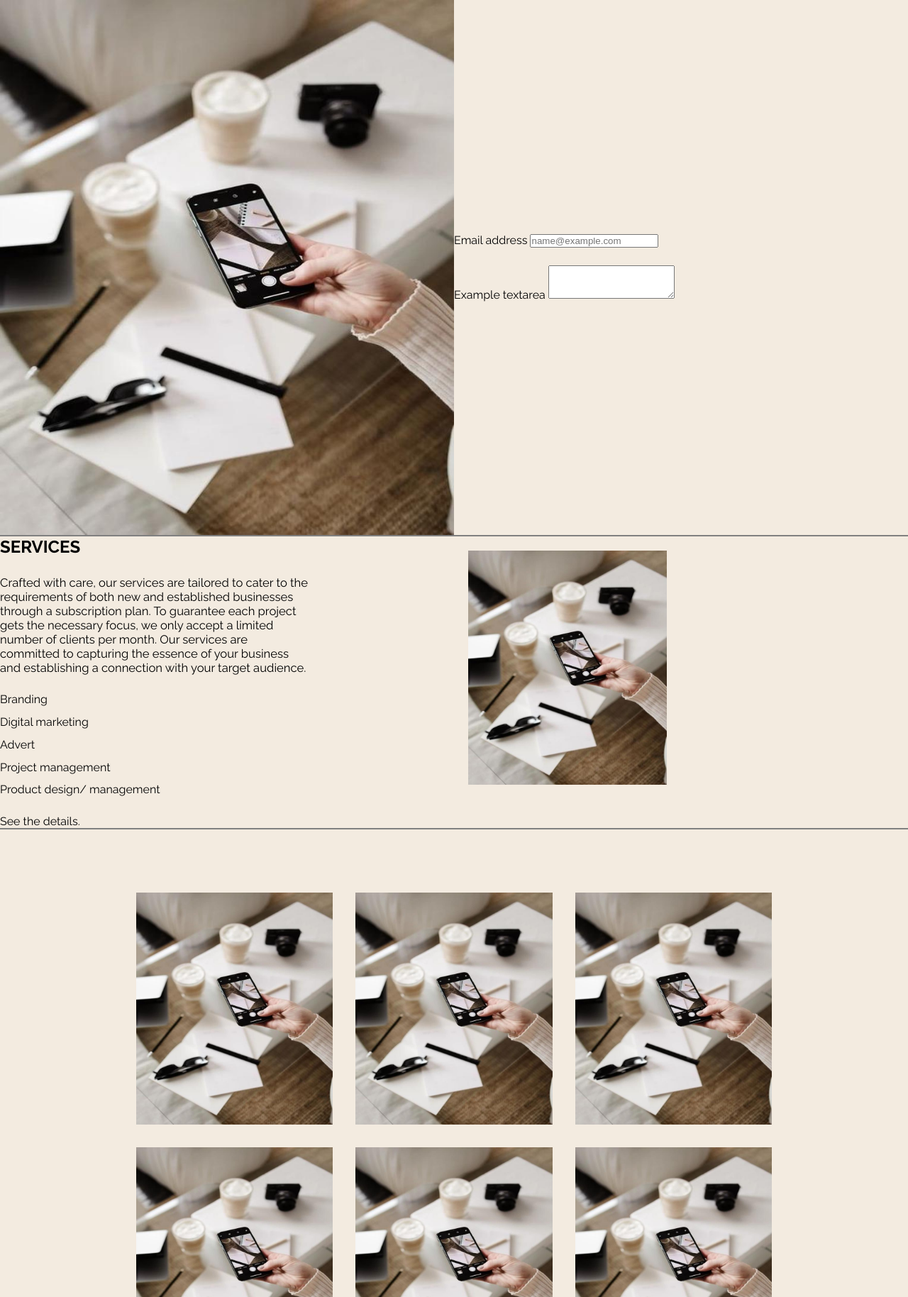
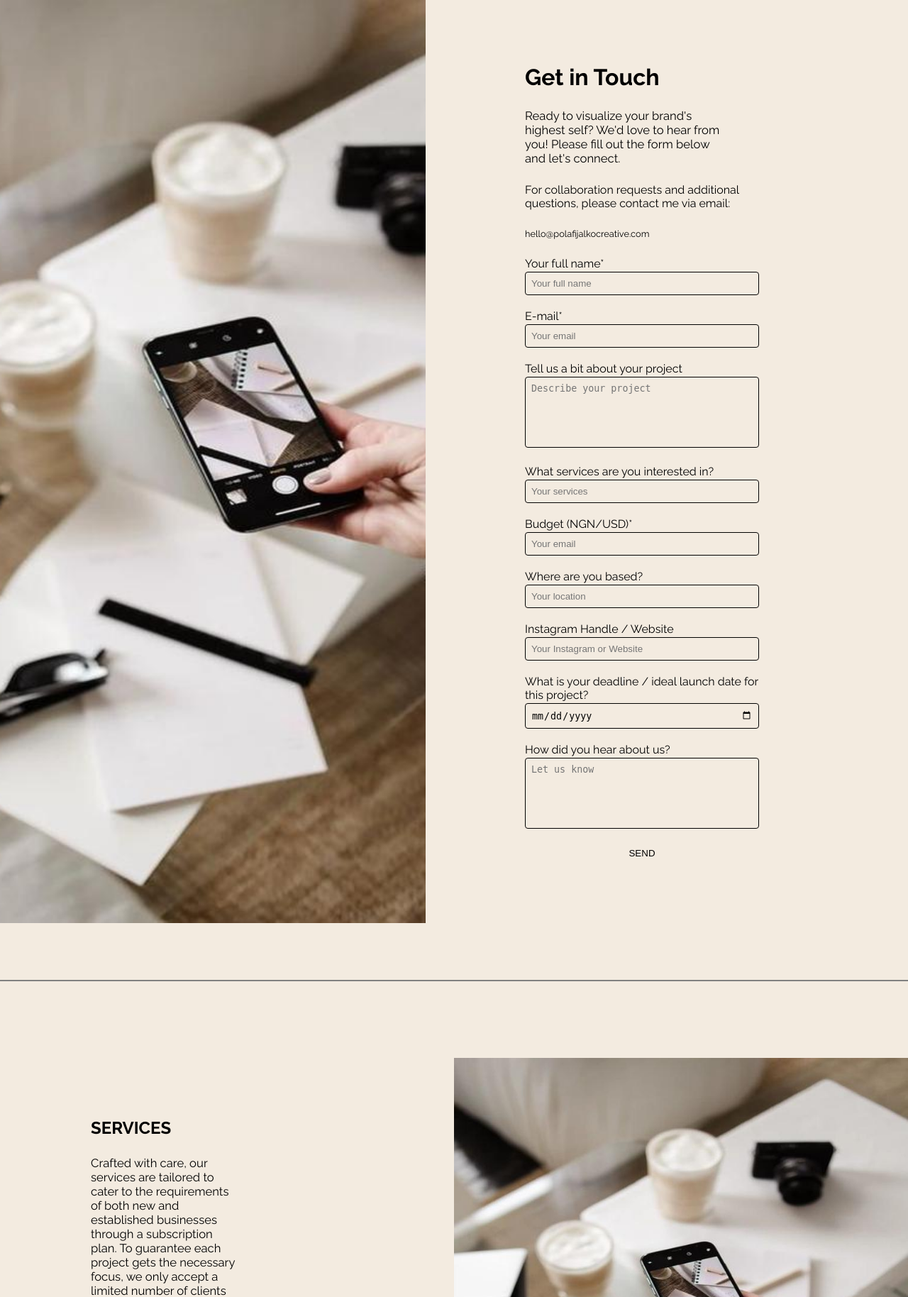
Before and after one commit to sirunique/Agencyportfolio, a PHP site: page /inquire in a window 1280 px wide. Shown: the part 94-1922 px from the top of the page at 71% size. Run offline with PHP 8.4, Linux system fonts and the light colour scheme; some libraries are stand-ins or nearby versions.

Commit message:
Form updated

```diff
--- a/pages/inquire/index.php
+++ b/pages/inquire/index.php
@@ -4,28 +4,50 @@ include('./components/header.php');
 include('./pages/inquire/inquire_css.php');
 ?>
 
-<!-- Include Bootstrap CSS only for this page -->
-<!-- <link href="https://stackpath.bootstrapcdn.com/bootstrap/4.5.2/css/bootstrap.min.css" rel="stylesheet"> -->
 
-<!-- Include jQuery and Bootstrap JS only for this page -->
-<!-- <script src="https://code.jquery.com/jquery-3.5.1.slim.min.js"></script>
-<script src="https://cdn.jsdelivr.net/npm/@popperjs/core@2.5.2/dist/umd/popper.min.js"></script>
-<script src="https://stackpath.bootstrapcdn.com/bootstrap/4.5.2/js/bootstrap.min.js"></script> -->
 
 <!-- Page Content -->
 <div class="section contact row contact--1">
     <img class='grid-img' src="images/IMG-20240906-WA0012.jpg" alt="images">
 
-    <form class="element-align">
-        <div class="mb-3">
-            <label for="exampleFormControlInput1" class="form-label">Email address</label>
-            <input type="email" class="form-control" id="exampleFormControlInput1" placeholder="name@example.com">
-        </div>
-        <div class="mb-3">
-            <label for="exampleFormControlTextarea1" class="form-label">Example textarea</label>
-            <textarea class="form-control" id="exampleFormControlTextarea1" rows="3"></textarea>
-        </div>
-    </form>
+    <div class="text element-align">
+        <h1>Get in Touch</h1>
+        <p>Ready to visualize your brand's highest self? We'd love to hear from you! Please fill out the form below and let's connect.</p>
+        <span>For collaboration requests and additional questions,
+            please contact me via email:</span>
+        <a class="inquire" href="#">hello@polafijalkocreative.com</a>
+
+        <form>
+            <label for="name">Your full name*</label>
+            <input type="text" id="name" name="name" placeholder="Your full name" required>
+
+            <label for="email">E-mail*</label>
+            <input type="email" id="email" name="email" placeholder="Your email" required>
+
+            <label for="project">Tell us a bit about your project</label>
+            <textarea id="project" name="project" placeholder="Describe your project"></textarea>
+
+            <label for="services">What services are you interested in?</label>
+            <input type="text" id="services" name="services" placeholder="Your services" required>
+
+            <label for="budget">Budget (NGN/USD)*</label>
+            <input type="number" id="email" name="email" placeholder="Your email" required>
+
+            <label for="location">Where are you based?</label>
+            <input type="text" id="location" name="location" placeholder="Your location">
+
+            <label for="instagram">Instagram Handle / Website</label>
+            <input type='url' id="instagram" name="instagram" placeholder="Your Instagram or Website">
+
+            <label for="deadline">What is your deadline / ideal launch date for this project?</label>
+            <input type="date" id="deadline" name="deadline" placeholder="Your deadline">
+
+            <label for="hear-about">How did you hear about us?</label>
+            <textarea id="hear-about" name="hear-about" placeholder="Let us know"></textarea>
+
+            <button type="submit">SEND</button>
+        </form>
+    </div>
 </div>
 
 <section class="section contact row contact--2">
@@ -44,7 +66,7 @@ include('./pages/inquire/inquire_css.php');
         <a class="inquire" href="#">See the details.</a>
     </div>
 
-    <img class='grid-img section_2-img img5' src="images/IMG-20240906-WA0012.jpg" alt="images">
+    <img class='text-img' src="images/IMG-20240906-WA0012.jpg" alt="images">
 </section>
 
 <section class="section contact row contact--3">
--- a/pages/inquire/inquire_css.php
+++ b/pages/inquire/inquire_css.php
@@ -1,19 +1,61 @@
 <style>
     .section {
+        padding: 0;
+    }
+
+    .contact {
         display: grid;
         grid-template-columns: 1fr;
     }
 
+    .contact:not(:nth-of-type(2)) {
+        display: none;
+    }
+
+    .contact--1 img {
+        display: none;
+    }
+
+    span {
+        font-size: 1rem;
+    }
+
+    a {
+        font-size: .8rem;
+    }
+
+    /* Form */
+    input,
+    textarea,
+    select {
+        width: 100%;
+        padding: 8px;
+        margin: 2px 0 20px 0;
+        border: 1px solid black;
+        border-radius: 4px;
+        background-color: transparent;
+    }
+
+    textarea {
+        height: 100px;
+        resize: none;
+    }
+
+    button {
+        width: 100%;
+        background-color: transparent;
+        border: none;
+        cursor: pointer;
+    }
+
+    button:hover {
+        color: gray
+    }
+
+    /* Form */
+
     .row:not(:last-child) {
         border-bottom: 2px solid grey;
-    }
-
-    .element-align {
-        display: flex;
-        flex-direction: column;
-        justify-content: left;
-        gap: 1.5rem;
-        padding: 25px;
     }
 
     .grid-img {
@@ -22,11 +64,6 @@
         height: 100%;
         object-fit: cover;
         display: block;
-    }
-
-    .contact--1 img,
-    .contact--2 {
-        display: none;
     }
 
     .contact--3 {
@@ -38,32 +75,33 @@
 
     /* Desktop and tablet view */
     @media only screen and (min-width: 780px) {
-
-        .section {
+        .contact {
             grid-template-columns: 1fr 1fr;
+            justify-content: center;
+            align-items: center;
+            gap: 5rem;
         }
 
-        .contact {
-            justify-content: space-between;
+        .contact--1 img {
+            display: block;
         }
 
         .element-align {
-            align-items: left;
             justify-content: center;
             gap: 2vw;
             width: 80%;
-            padding: 0;
         }
 
-        .img5 {
-            height: 90%;
-            width: 25vw;
+        .text-img {
+            height: 50%;
+            width: 50%;
+            object-fit: cover;
+            display: block;
         }
 
+        .contact:not(:nth-of-type(2)) {
+            display: flex;
 
-        .contact--1 img,
-        .contact--2 {
-            display: grid;
         }
 
         .contact--3 {
```
